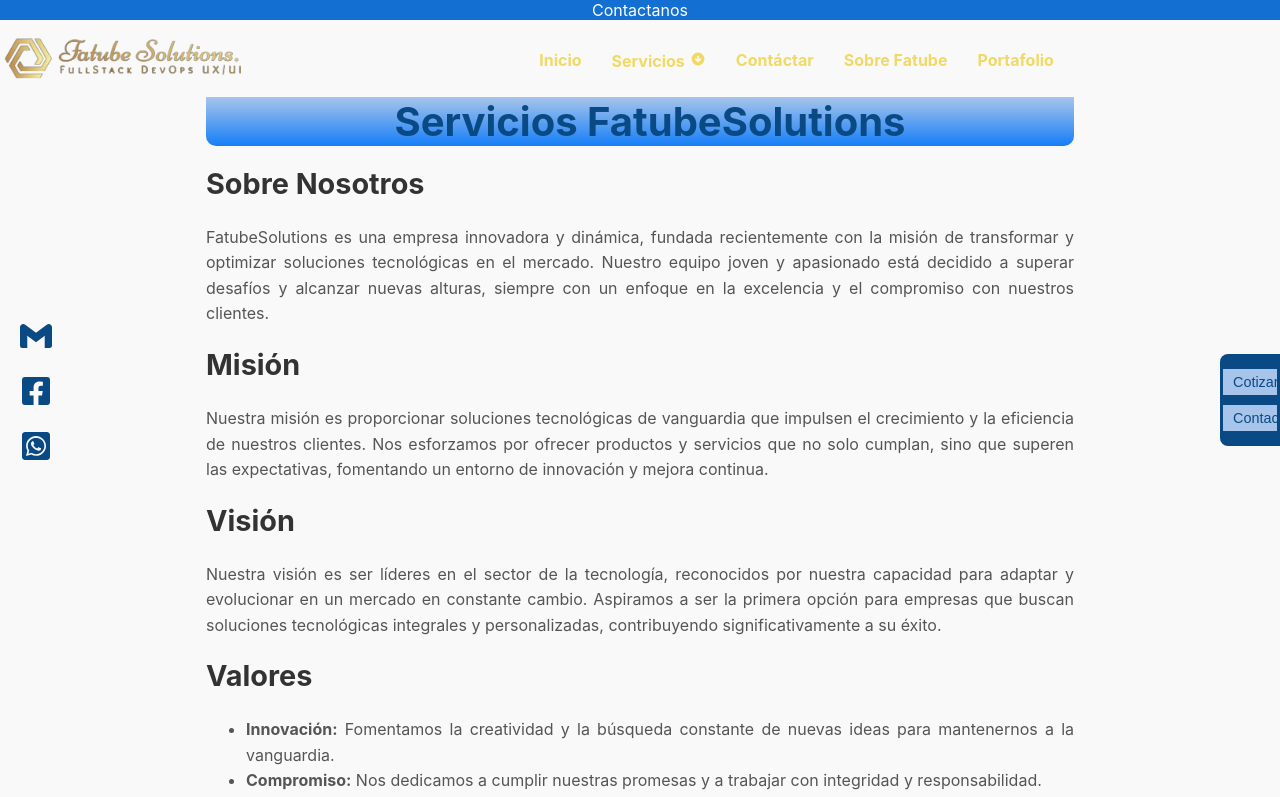
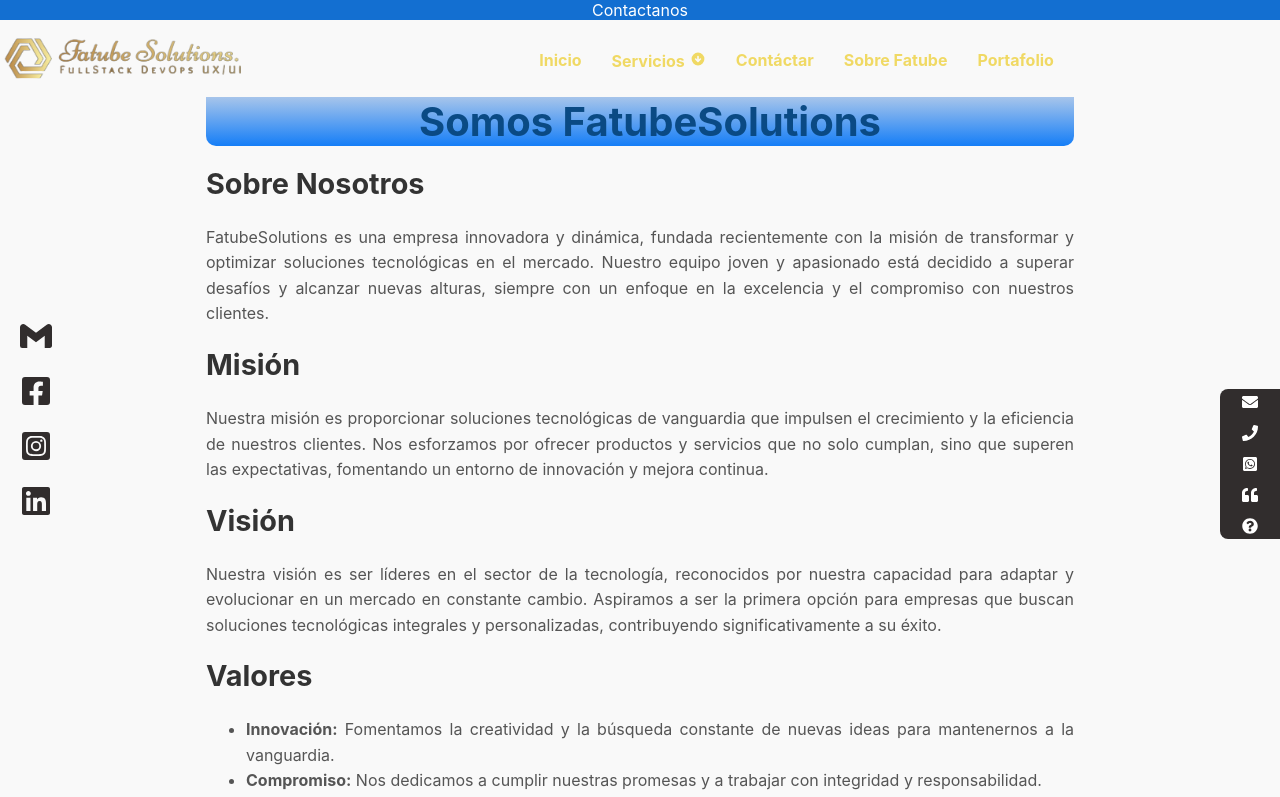
Before and after one commit to Ftuberquia/Fatube-Solutions, a React (Create React App) app in the folder fatubesolutions/: page /about in a window 1280 px wide. Shown: the top 797 px of the page. Built offline with nearby package versions, Linux system fonts and the light colour scheme.

Commit message:
estilos pestaña contactSocials

```diff
--- a/fatubesolutions/src/components/About.css
+++ b/fatubesolutions/src/components/About.css
@@ -45,7 +45,7 @@
   transform: translateY(-50%);
   width: 60px;
   height: 150px;
-  background-color: #0a4a84;
+  background-color: rgb(49, 45, 45);
   color: white;
   display: flex;
   justify-content: center;
@@ -54,76 +54,3 @@
   overflow: hidden;
   border-radius: 8px 0 0 8px;
 }
-
-.contact-tab:hover {
-  width: 200px;
-}
-
-/* Opciones de animación */
-.contact-tab:hover {
-  width: 200px;
-  transition: width 0.6s cubic-bezier(0.68, -0.55, 0.27, 1.55);
-}
-
-/* Segunda opción: rebote */
-/* .contact-tab:hover {
-  animation: bounce 0.5s ease-out;
-} */
-
-@keyframes bounce {
-  0% {
-    transform: translateY(-50%) scale(1);
-  }
-
-  50% {
-    transform: translateY(-52%) scale(1.05);
-  }
-
-  100% {
-    transform: translateY(-50%) scale(1);
-  }
-}
-
-.contact-buttons {
-  display: flex;
-  flex-direction: column;
-  align-items: center;
-  width: 100%;
-  padding: 10px;
-}
-
-.contact-buttons button {
-  background-color: #a7c5eb;
-  color: #0a4a84;
-  border: none;
-  padding: 5px 10px;
-  margin: 5px 0;
-  cursor: pointer;
-  font-size: 0.9rem;
-  display: flex;
-  align-items: center;
-  width: 90%;
-  text-align: center;
-}
-
-.contact-links {
-  display: none;
-  margin-top: 10px;
-  text-align: left;
-}
-
-.contact-tab:hover .contact-links {
-  display: block;
-}
-
-.contact-links a {
-  color: white;
-  text-decoration: none;
-  font-size: 0.9rem;
-  display: block;
-  margin: 5px 0;
-}
-
-.contact-links a:hover {
-  color: #a7c5eb;
-}
--- a/fatubesolutions/src/components/About.jsx
+++ b/fatubesolutions/src/components/About.jsx
@@ -1,26 +1,14 @@
 import React from 'react';
-import { FaQuoteLeft, FaEnvelope, FaPhone } from 'react-icons/fa';
-import { FaFacebookSquare, FaWhatsappSquare } from "react-icons/fa";
-import { SiGmail } from "react-icons/si";
 import './About.css';
+import ContactSocials from './ContactSocials';
 
 
 const About = () => {
   return (
     <div className="about-container">
-      <div className="social-icons">
-        <a href="mailto:tucorreo@correo.com" target="_blank" rel="noopener noreferrer" className="gmail">
-          <SiGmail className="social-icon" />
-        </a>
-        <a href="https://facebook.com" target="_blank" rel="noopener noreferrer" className="facebook">
-          <FaFacebookSquare className="social-icon" />
-        </a>
-        <a href="https://wa.me/123456789" target="_blank" rel="noopener noreferrer" className="whatsapp">
-          <FaWhatsappSquare className="social-icon" />
-        </a>
-      </div>
+      <ContactSocials />
       <div className="about-content">
-        <h1 className="services-title">Servicios FatubeSolutions</h1>
+        <h1 className="services-title">Somos FatubeSolutions</h1>
         <h2>Sobre Nosotros</h2>
         <p>
           FatubeSolutions es una empresa innovadora y dinámica, fundada recientemente con la misión de transformar y optimizar soluciones tecnológicas en el mercado. Nuestro equipo joven y apasionado está decidido a superar desafíos y alcanzar nuevas alturas, siempre con un enfoque en la excelencia y el compromiso con nuestros clientes.
@@ -54,20 +42,6 @@
         </ul>
       </div>
 
-      <div className="contact-tab">
-        <div className="contact-buttons">
-          <button>
-            <FaQuoteLeft /> Cotizar
-          </button>
-          <button>
-            <FaEnvelope /> Contactar
-          </button>
-          <div className="contact-links">
-            <a href="mailto:info@fatubesolutions.com"><FaEnvelope /> Email</a>
-            <a href="tel:+123456789"><FaPhone /> Teléfono</a>
-          </div>
-        </div>
-      </div>
     </div>
   );
 };
--- a/fatubesolutions/src/components/ContactSocials.css
+++ b/fatubesolutions/src/components/ContactSocials.css
@@ -1,67 +1,102 @@
 .contact-tab {
     position: fixed;
+    margin-top: 5%;
     top: 50%;
     right: 0;
     transform: translateY(-50%);
     width: 60px;
-    height: auto;
+    height: 150px;
+    /* Ancho inicial contraído */
     background-color: #0a4a84;
     color: white;
     display: flex;
     flex-direction: column;
     align-items: center;
     transition: width 0.3s ease;
+    border-radius: 8px 0 0 8px;
     overflow: hidden;
-    border-radius: 8px 0 0 8px;
 }
 
+/* Expansión de la pestaña al hacer hover */
 .contact-tab:hover {
     width: 200px;
-    transition: width 0.6s cubic-bezier(0.68, -0.55, 0.27, 1.55);
 }
 
-.contact-buttons {
+/* Iconos visibles solo en estado contraído */
+.icon-only {
     display: flex;
     flex-direction: column;
     align-items: center;
-    width: 100%;
-    padding: 10px;
+    padding: 10px 0;
+    gap: 15px;
 }
 
-.contact-buttons button {
-    background-color: #a7c5eb;
-    color: #0a4a84;
-    border: none;
-    padding: 5px 10px;
-    margin: 5px 0;
-    cursor: pointer;
+/* Ocultar iconos cuando la pestaña está expandida */
+.contact-tab:hover .icon-only {
+    display: none;
+}
+
+/* Botones con iconos y texto ocultos en el estado contraído */
+.contact-buttons {
+    display: none;
+    flex-direction: column;
+    align-items: flex-start;
+    padding: 10px;
+    gap: 10px;
+    width: 100%;
+}
+
+/* Mostrar botones con iconos y texto al expandir */
+.contact-tab:hover {
+    height: 200px;
+}
+
+.contact-tab:hover .contact-buttons {
+    display: flex;
+    background-color: #0a4a84;
+}
+
+.contact-buttons a {
+    background-color: transparent;
+    color: white;
+    text-decoration: none;
     font-size: 0.9rem;
     display: flex;
     align-items: center;
-    width: 90%;
-    text-align: center;
+    padding: 5px 10px;
+    width: 100%;
+    transition: color 0.3s ease, background-color 0.3s ease;
 }
 
-.contact-links {
-    display: none;
-    margin-top: 10px;
-    text-align: left;
-    width: 100%;
-    padding-left: 10px;
+.contact-buttons a span {
+    margin-left: 8px;
+    /* Espacio entre icono y texto */
 }
 
-.contact-tab:hover .contact-links {
-    display: block;
+.contact-buttons a:hover {
+    color: #a7c5eb;
 }
 
-.contact-links a {
-    color: white;
-    text-decoration: none;
-    font-size: 0.9rem;
-    display: block;
-    margin: 5px 0;
+
+
+/* Icon colors for social hover effects */
+.social-icons .social-icon {
+    color: rgb(49, 45, 45);
+    transition: color 0.3s ease;
 }
 
-.contact-links a:hover {
-    color: #a7c5eb;
+.social-icons a.gmail:hover .social-icon {
+    color: #D44638;
 }
+
+.social-icons a.facebook:hover .social-icon {
+    color: #4267B2;
+}
+
+.social-icons a.instagram:hover .social-icon {
+    color: #E4405F;
+}
+
+.social-icons a.linkedin:hover .social-icon {
+    color: #0077B5;
+}
--- a/fatubesolutions/src/components/ContactSocials.jsx
+++ b/fatubesolutions/src/components/ContactSocials.jsx
@@ -1,6 +1,7 @@
 import React from "react";
 import { SiGmail } from "react-icons/si";
-import { FaFacebookSquare, FaWhatsappSquare, FaQuoteLeft, FaEnvelope, FaPhone } from "react-icons/fa";
+import { FaFacebookSquare, FaWhatsappSquare, FaQuoteLeft, FaEnvelope, FaPhone, FaInstagramSquare, FaQuestionCircle } from "react-icons/fa";
+import { FaLinkedin } from "react-icons/fa6";
 import './ContactSocials.css';
 
 const ContactSocials = () => {
@@ -13,26 +14,51 @@
                 <a href="https://facebook.com" target="_blank" rel="noopener noreferrer" className="facebook">
                     <FaFacebookSquare className="social-icon" />
                 </a>
-                <a href="https://wa.me/123456789" target="_blank" rel="noopener noreferrer" className="whatsapp">
-                    <FaWhatsappSquare className="social-icon" />
+                <a href="https://instagram.com" target="_blank" rel="noopener noreferrer" className="instagram">
+                    <FaInstagramSquare className="social-icon" />
+                </a>
+                <a href="https://linkedin.com" target="_blank" rel="noopener noreferrer" className="linkedin">
+                    <FaLinkedin className="social-icon" />
                 </a>
             </div>
+
             <div className="contact-tab">
+                {/* Iconos visibles cuando está contraído */}
+                <div className="icon-only">
+                    <FaEnvelope />
+                    <FaPhone />
+                    <FaWhatsappSquare />
+                    <FaQuoteLeft />
+                    <FaQuestionCircle />
+                </div>
+
+                {/* Botones con descripción que aparecen al hacer hover */}
                 <div className="contact-buttons">
-                    <button>
-                        <FaQuoteLeft /> Cotizar
-                    </button>
-                    <button>
-                        <FaEnvelope /> Contactar
-                    </button>
-                </div>
-                <div className="contact-links">
-                    <a href="mailto:info@fatubesolutions.com"><FaEnvelope /> Email</a>
-                    <a href="tel:+123456789"><FaPhone /> Teléfono</a>
+                    <a href="mailto:info@fatubesolutions.com" target="_blank" rel="noopener noreferrer">
+                        <FaEnvelope />
+                        <span>Correo</span>
+                    </a>
+                    <a href="tel:+123456789" target="_blank" rel="noopener noreferrer">
+                        <FaPhone />
+                        <span>Teléfono</span>
+                    </a>
+                    <a href="https://wa.me/123456789" target="_blank" rel="noopener noreferrer">
+                        <FaWhatsappSquare />
+                        <span>WhatsApp</span>
+                    </a>
+                    <a href="/cotizar" target="_blank" rel="noopener noreferrer">
+                        <FaQuoteLeft />
+                        <span>Cotizar</span>
+                    </a>
+                    <a href="/ayuda" target="_blank" rel="noopener noreferrer">
+                        <FaQuestionCircle />
+                        <span>Ayuda</span>
+                    </a>
                 </div>
             </div>
+
         </div>
     );
-};
+}
 
 export default ContactSocials;
--- a/fatubesolutions/src/components/Services.jsx
+++ b/fatubesolutions/src/components/Services.jsx
@@ -1,7 +1,5 @@
 import React, { useEffect } from 'react';
 import { useLocation } from 'react-router-dom';
-import { FaFacebookSquare, FaWhatsappSquare } from "react-icons/fa";
-import { SiGmail } from "react-icons/si";
 import ContactSocials from './ContactSocials';
 import './Services.css';
 
@@ -37,17 +35,6 @@
     return (
         <div className="services-container">
             <ContactSocials />
-            <div className="social-icons">
-                <a href="mailto:tucorreo@correo.com" target="_blank" rel="noopener noreferrer" className="gmail">
-                    <SiGmail className="social-icon" />
-                </a>
-                <a href="https://facebook.com" target="_blank" rel="noopener noreferrer" className="facebook">
-                    <FaFacebookSquare className="social-icon" />
-                </a>
-                <a href="https://wa.me/123456789" target="_blank" rel="noopener noreferrer" className="whatsapp">
-                    <FaWhatsappSquare className="social-icon" />
-                </a>
-            </div>
 
             <h1 className="services-title">Servicios FatubeSolutions</h1>
             <div className="services-cards">
```
Also changed, not shown: fatubesolutions/src/components/Home.jsx (+2 -28 lines).
